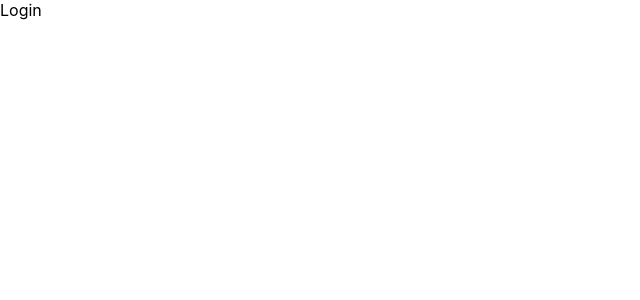
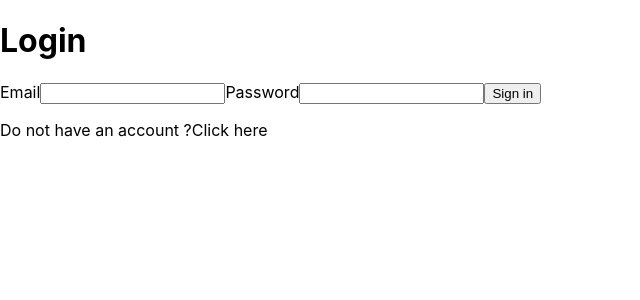
Before and after one commit to Proyecto-Marketplace/Front-End, a Next.js app: page /auth/login in a window 1280 px wide. Shown: the top 300 px of the page, without its empty margins (0-640 px from the left). Built offline with nearby package versions, Linux system fonts and the light colour scheme.

Commit message:
creando validaciones para el form en el front end

```diff
--- a/package.json
+++ b/package.json
@@ -17,6 +17,8 @@
     "next": "13.0.4",
     "react": "18.2.0",
     "react-dom": "18.2.0",
-    "typescript": "4.9.3"
+    "react-hook-form": "^7.39.5",
+    "typescript": "4.9.3",
+    "zod": "^3.19.1"
   }
 }
--- a/src/pages/auth/login.tsx
+++ b/src/pages/auth/login.tsx
@@ -1,8 +1,34 @@
-import React from 'react'
+import Link from 'next/link';
+import { useForm, SubmitHandler } from 'react-hook-form';
 
 const Login = () => {
+
+  const { register, formState: { errors }, handleSubmit } = useForm();
+
   return (
-    <div>Login</div>
+    <>
+      <form>
+        <h1>Login</h1>
+
+        <label>
+          Email
+          <input type='email' />
+        </label>
+
+        <label>
+          Password
+          <input type='password' />
+        </label>
+
+        <button type='submit'>Sign in</button>
+
+        <p>
+          Do not have an account ?
+          <Link href='/auth/register'>Click here</Link>
+        </p>
+
+      </form>
+    </>
   )
 }
 
```
Also changed, not shown: src/common/auth.ts (added, +24 -0 lines), 1 other file (tests, documents, lock files or other folders).
